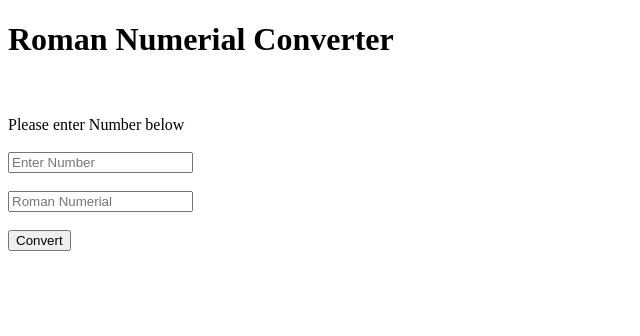
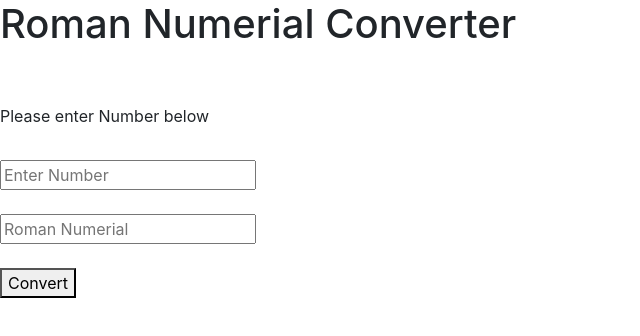
Before and after one commit to MrEssien/Roman-numerial-converter, a plain HTML site: page index.html in a window 1280 px wide. Shown: the whole page, without its empty margins (0-640 px from the left). Drawn offline with nearby package versions, Linux system fonts and the light colour scheme; a small style sheet from the web is missing.

Commit message:
first commit

```diff
--- a/index.html
+++ b/index.html
@@ -4,6 +4,7 @@
         <title>Roman Numerial Converter</title>
         <meta charset="UTF-8">
         <meta name="viewport" content="width=device-width, initial-scale=1">
+        <link rel="stylesheet" href="https://stackpath.bootstrapcdn.com/bootstrap/4.3.1/css/bootstrap.min.css" integrity="sha384-ggOyR0iXCbMQv3Xipma34MD+dH/1fQ784/j6cY/iJTQUOhcWr7x9JvoRxT2MZwT" crossorigin="anonymous">
 
     </head>
   <form>
```
